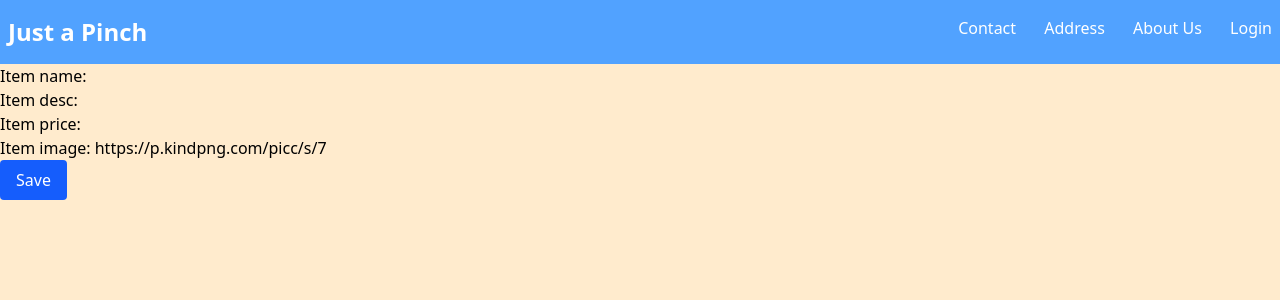
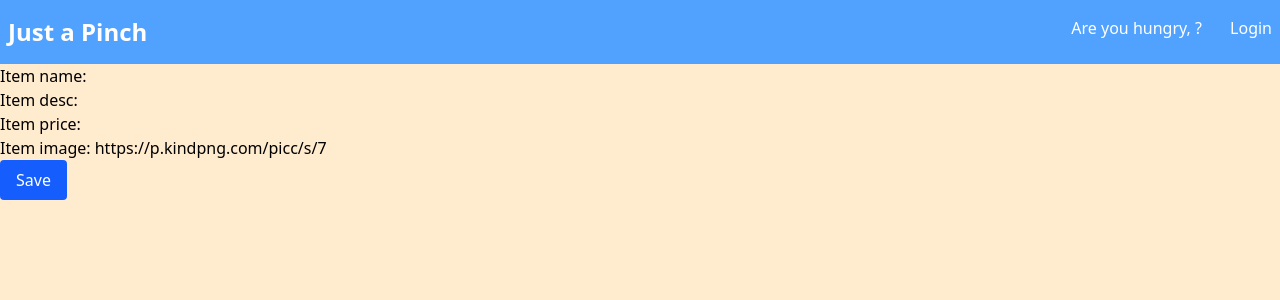
Before and after one commit to Andreeoak/Just-a-Pinch, a Django app: page /myapp/add/ in a window 1280 px wide. Shown: the top 300 px of the page. Run offline with Django 5.2, Linux system fonts and the light colour scheme.

Commit message:
Adding username to main menu

```diff
--- a/setup/myapp/templates/myapp/base.html
+++ b/setup/myapp/templates/myapp/base.html
@@ -17,10 +17,8 @@
             </div>
 
             <div class="space-x-6">
-                <a href="">Contact</a>
-                <a href="">Address</a>
-                <a href="">About Us</a>
 
+                <a href="">Are you hungry, {{ user.username}}?</a>
                 {% if user.is_authenticated %}
                     <a href="{% url 'users:logout' %}">Logout</a>
                 {% else %}
```
